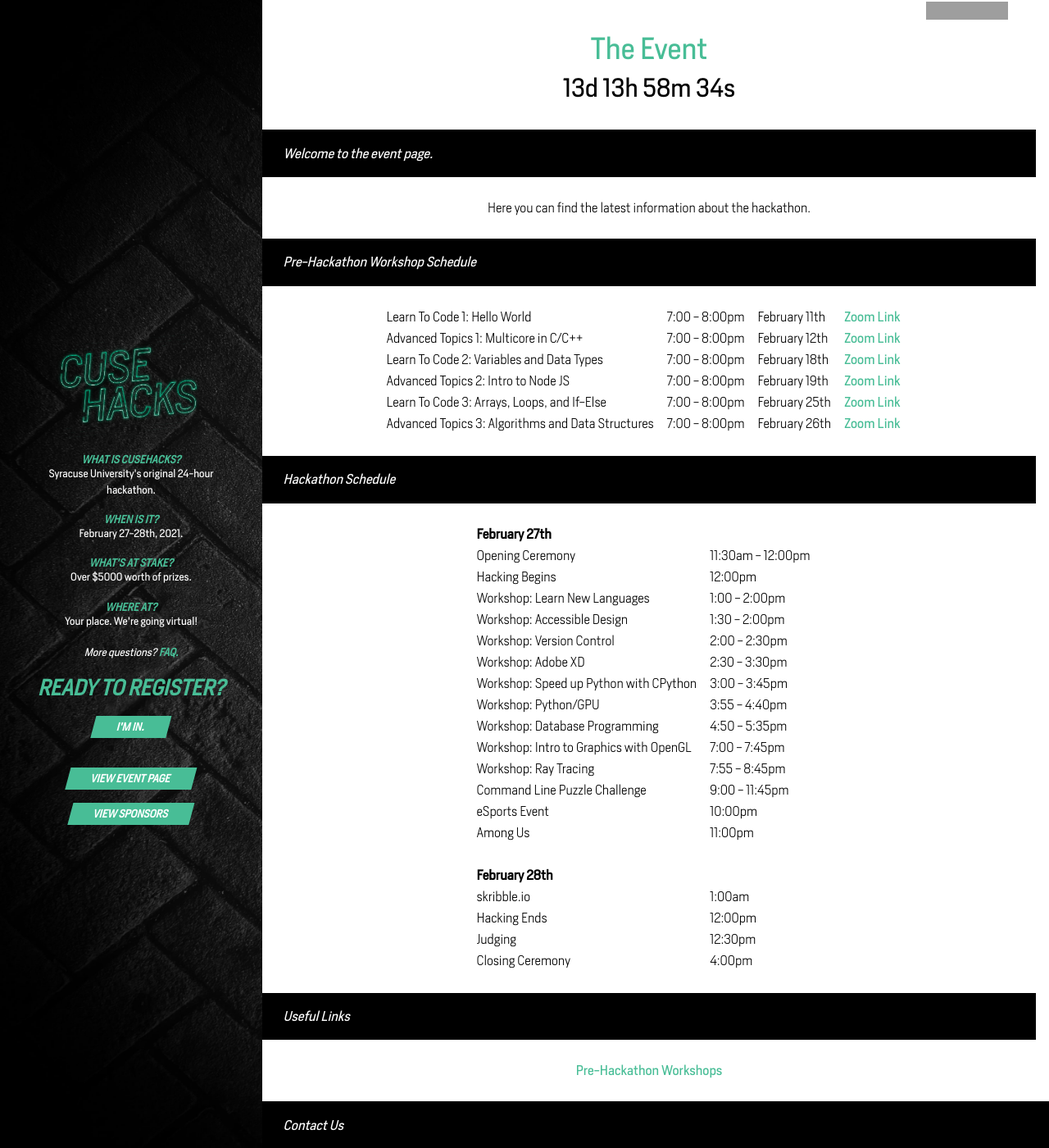
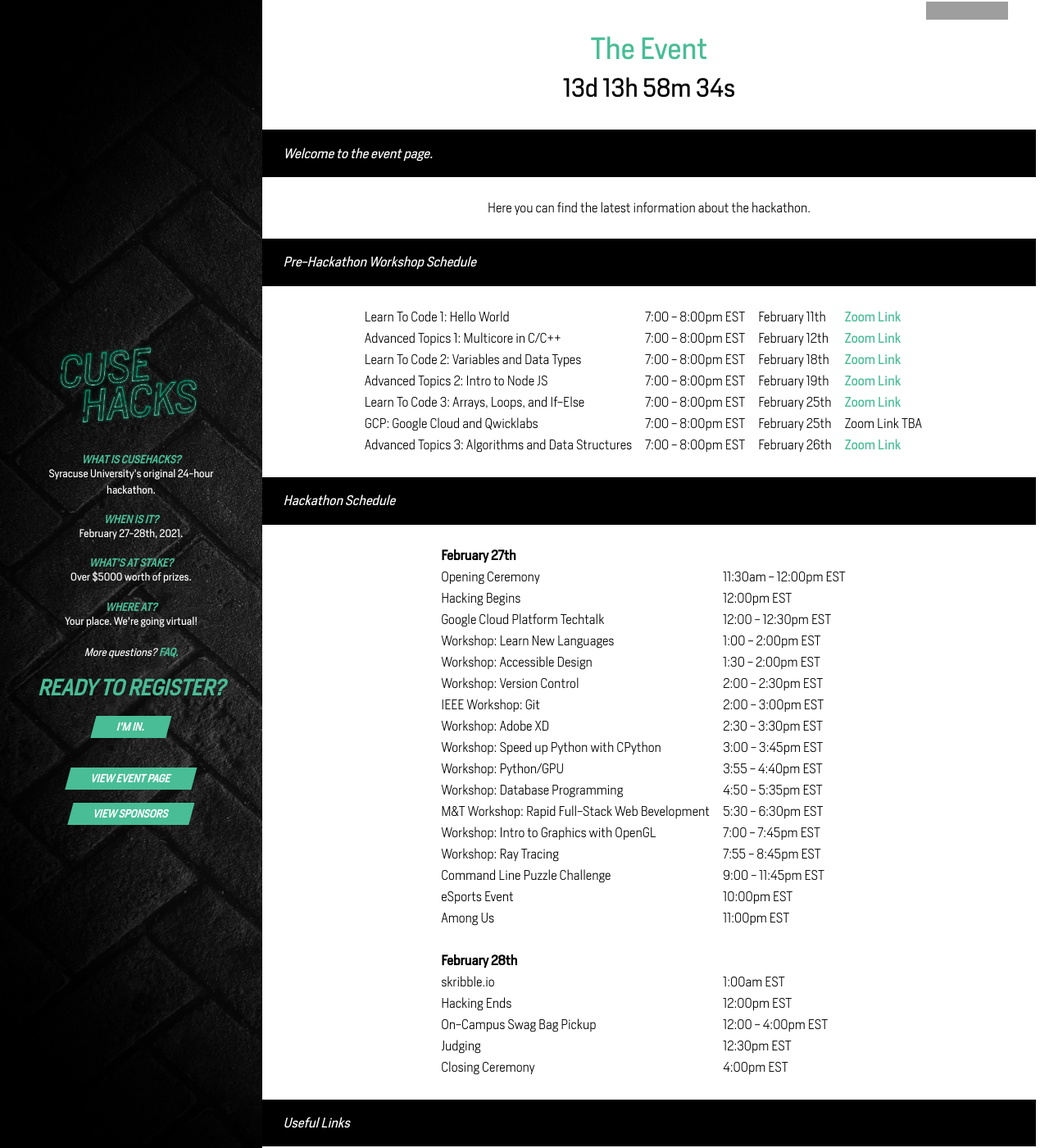
Before and after one commit to innovateorange/cusehacks, a Jekyll site: the page built from event.html, in a window 1280 px wide and 1400 px high. Shown: the whole window at 82% size. Built offline with Jekyll 4.4.1, drawn with Linux system fonts in a browser that asks for light colours; nearby versions of some CDN libraries; grey boxes are pictures that could not be loaded.

Commit message:
updated schedule/added sponsor

```diff
--- a/_config.yml
+++ b/_config.yml
@@ -205,6 +205,10 @@
     class: "gold"
     image: "/cusehacks/images/sponsors/vanguard.png"
     href:  "https://investor.vanguard.com/corporate-portal/"
+  - name:  "Digi-Key"
+    class: "gold"
+    image: "/cusehacks/images/sponsors/digikey.png"
+    href:  "https://www.digikey.com/"
   - name:  "Wegmans"
     class: "gold"
     image: "/cusehacks/images/sponsors/wegmans.png"
@@ -226,32 +230,37 @@
     events:
       - event_details:
         - "Learn To Code 1: Hello World"
-        - "7:00 - 8:00pm"
+        - "7:00 - 8:00pm EST"
         - "February 11th"
         - <a target="_blank" href="https://zoom.us/j/93352719823?pwd=RzVlK0xCbEVCYlFsR0NMUmVmK0h4QT09">Zoom Link</a>
       - event_details:
         - "Advanced Topics 1: Multicore in C/C++"
-        - "7:00 - 8:00pm"
+        - "7:00 - 8:00pm EST"
         - "February 12th"
         - <a target="_blank" href="https://zoom.us/j/97366178094?pwd=VDZwZkNKV0ovK2wyNWptSy9XVGJ2dz09">Zoom Link</a>
       - event_details:
         - "Learn To Code 2: Variables and Data Types"
-        - "7:00 - 8:00pm"
+        - "7:00 - 8:00pm EST"
         - "February 18th"
         - <a target="_blank" href="https://zoom.us/j/93551977288?pwd=ZGxya3E5cjBJdVdUaDJUN29nMUJ3UT09">Zoom Link</a>
       - event_details:
         - "Advanced Topics 2: Intro to Node JS"
-        - "7:00 - 8:00pm"
+        - "7:00 - 8:00pm EST"
         - "February 19th"
         - <a target="_blank" href="https://zoom.us/j/97548031464?pwd=ZnQ3RXFGZG9IY1hOTk1WRzhKcjhYdz09">Zoom Link</a>
       - event_details:
         - "Learn To Code 3: Arrays, Loops, and If-Else"
-        - "7:00 - 8:00pm"
+        - "7:00 - 8:00pm EST"
         - "February 25th"
         - <a target="_blank" href="https://zoom.us/j/93216303205?pwd=YVd0Q0JCU3QyRmdXZUpFUXd4Y2FMZz09">Zoom Link</a>
       - event_details:
+        - "GCP: Google Cloud and Qwicklabs"
+        - "7:00 - 8:00pm EST"
+        - "February 25th"
+        - "Zoom Link TBA"
+      - event_details:
         - "Advanced Topics 3: Algorithms and Data Structures"
-        - "7:00 - 8:00pm"
+        - "7:00 - 8:00pm EST"
         - "February 26th"
         - <a target="_blank" href="https://zoom.us/j/97591901787?pwd=dTV6ZVZXeHdSaTVtZWZ3dFluRHNlZz09">Zoom Link</a>
 
@@ -261,59 +270,71 @@
         - "<b>February 27th</b>"
       - event_details:
         - "Opening Ceremony"
-        - "11:30am - 12:00pm"
+        - "11:30am - 12:00pm EST"
         # - "Zoom Link"
       - event_details:
         - "Hacking Begins"
-        - "12:00pm"
+        - "12:00pm EST"
+        # - "Zoom Link"
+      - event_details:
+        - "Google Cloud Platform Techtalk"
+        - "12:00 - 12:30pm EST"
         # - "Zoom Link"
       - event_details:
         - "Workshop: Learn New Languages"
-        - "1:00 - 2:00pm"
+        - "1:00 - 2:00pm EST"
         # - "Zoom Link"
       - event_details:
         - "Workshop: Accessible Design"
-        - "1:30 - 2:00pm"
+        - "1:30 - 2:00pm EST"
         # - "Zoom Link"
       - event_details:
         - "Workshop: Version Control"
-        - "2:00 - 2:30pm"
+        - "2:00 - 2:30pm EST"
+        # - "Zoom Link"
+      - event_details:
+        - "IEEE Workshop: Git"
+        - "2:00 - 3:00pm EST"
         # - "Zoom Link"
       - event_details:
         - "Workshop: Adobe XD"
-        - "2:30 - 3:30pm"
+        - "2:30 - 3:30pm EST"
         # - "Zoom Link"
       - event_details:
         - "Workshop: Speed up Python with CPython"
-        - "3:00 - 3:45pm"
+        - "3:00 - 3:45pm EST"
         # - "Zoom Link"
       - event_details:
         - "Workshop: Python/GPU"
-        - "3:55 - 4:40pm"
+        - "3:55 - 4:40pm EST"
         # - "Zoom Link"
       - event_details:
         - "Workshop: Database Programming"
-        - "4:50 - 5:35pm"
+        - "4:50 - 5:35pm EST"
+        # - "Zoom Link"
+      - event_details:
+        - "M&T Workshop: Rapid Full-Stack Web Bevelopment"
+        - "5:30 - 6:30pm EST"
         # - "Zoom Link"
       - event_details:
         - "Workshop: Intro to Graphics with OpenGL"
-        - "7:00 - 7:45pm"
+        - "7:00 - 7:45pm EST"
         # - "Zoom Link"
       - event_details:
         - "Workshop: Ray Tracing"
-        - "7:55 - 8:45pm"
+        - "7:55 - 8:45pm EST"
         # - "Zoom Link"
       - event_details:
         - "Command Line Puzzle Challenge"
-        - "9:00 - 11:45pm"
+        - "9:00 - 11:45pm EST"
         # - "Zoom Link"
       - event_details:
         - "eSports Event"
-        - "10:00pm"
+        - "10:00pm EST"
         # - "Zoom Link"
       - event_details:
         - "Among Us"
-        - "11:00pm"
+        - "11:00pm EST"
         # - "Zoom Link"
       - event_details:
         - ""
@@ -321,19 +342,23 @@
         - "<b>February 28th</b>"
       - event_details:
         - "skribble.io"
-        - "1:00am"
+        - "1:00am EST"
         # - "Zoom Link"
       - event_details:
         - "Hacking Ends"
-        - "12:00pm"
+        - "12:00pm EST"
+        # - "Zoom Link"
+      - event_details:
+        - "On-Campus Swag Bag Pickup"
+        - "12:00 - 4:00pm EST"
         # - "Zoom Link"
       - event_details:
         - "Judging"
-        - "12:30pm"
+        - "12:30pm EST"
         # - "Zoom Link"
       - event_details:
         - "Closing Ceremony"
-        - "4:00pm"
+        - "4:00pm EST"
         # - "Zoom Link"
   - header: "Useful Links"
     content: >
```
Also changed, not shown: images/sponsors/digikey.png (added).
